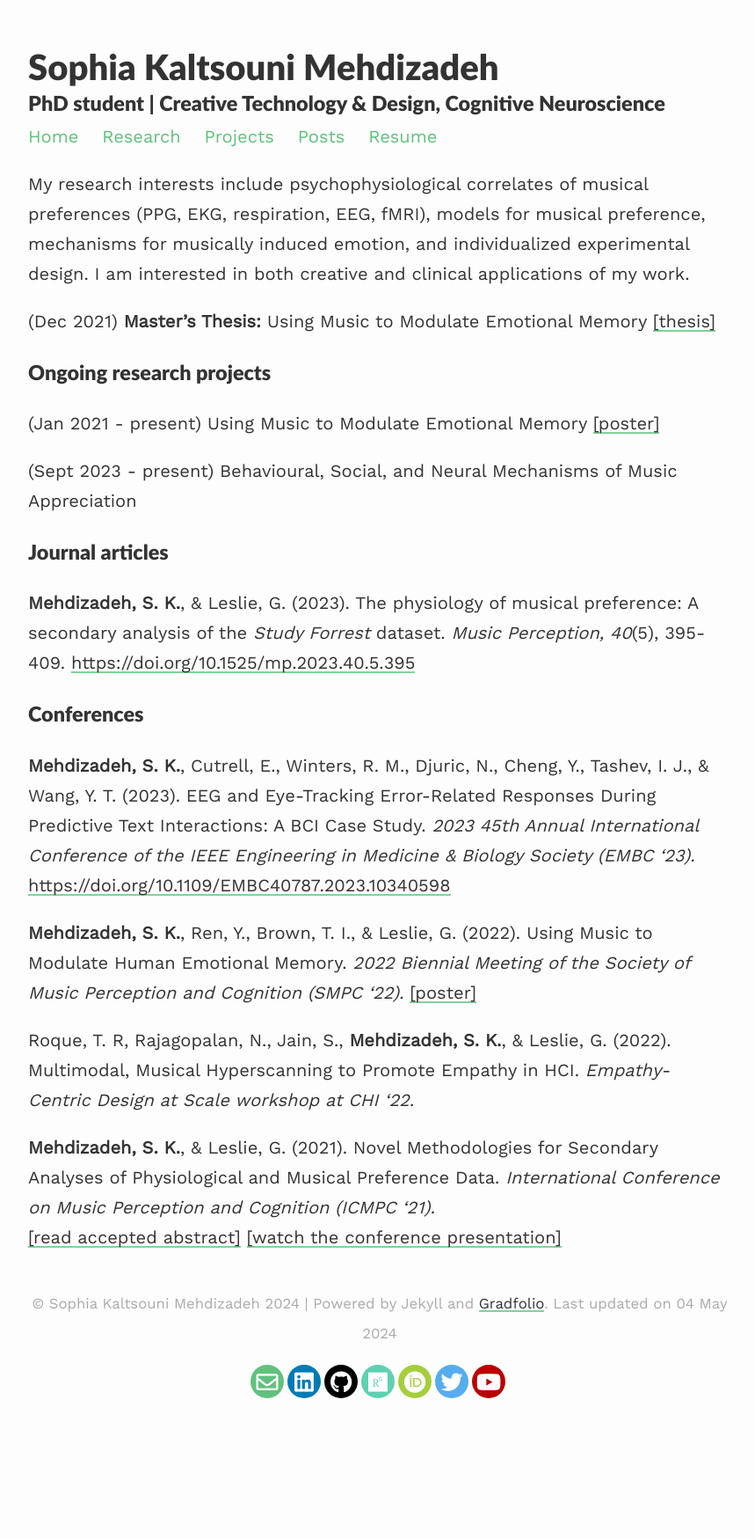
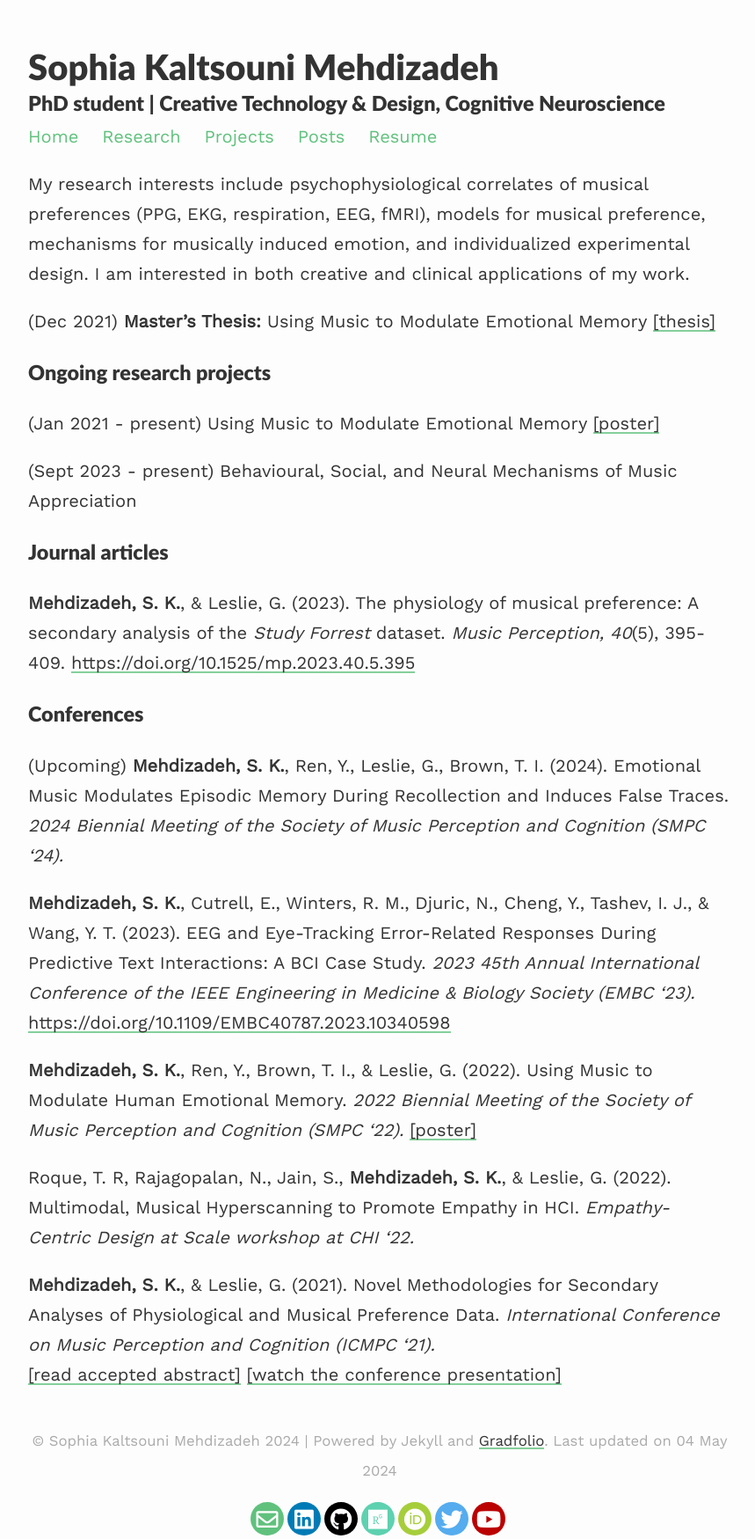
Before and after one commit to smehdizadeh/smehdizadeh.github.io, a Jekyll site: the page built from _pages/research.md, in a window 1280 px wide. Shown: the whole page at 88% size, without its empty margins (208-1067 px from the left). Built offline with Jekyll 4.4.1, drawn with Linux system fonts in a browser that asks for light colours; nearby versions of some CDN libraries; before the commit the page ends 1593 px from its top, so only the background shows below that.

Commit message:
Update research.md

```diff
--- a/_pages/research.md
+++ b/_pages/research.md
@@ -21,6 +21,8 @@
 
 ### Conferences ###
 
+(Upcoming) **Mehdizadeh, S. K.**, Ren, Y., Leslie, G., Brown, T. I. (2024). Emotional Music Modulates Episodic Memory During Recollection and Induces False Traces. *2024 Biennial Meeting of the Society of Music Perception and Cognition (SMPC '24).*
+
 **Mehdizadeh, S. K.**, Cutrell, E., Winters, R. M., Djuric, N., Cheng, Y., Tashev, I. J., & Wang, Y. T. (2023). EEG and Eye-Tracking Error-Related Responses During Predictive Text Interactions: A BCI Case Study. *2023 45th Annual International Conference of the IEEE Engineering in Medicine & Biology Society (EMBC '23).* [https://doi.org/10.1109/EMBC40787.2023.10340598](https://doi.org/10.1109/EMBC40787.2023.10340598)
 
 **Mehdizadeh, S. K.**, Ren, Y., Brown, T. I., & Leslie, G. (2022). Using Music to Modulate Human Emotional Memory. *2022 Biennial Meeting of the Society of Music Perception and Cognition (SMPC '22).* [[poster]](/assets/files/SMPC_2022.pdf)
```
